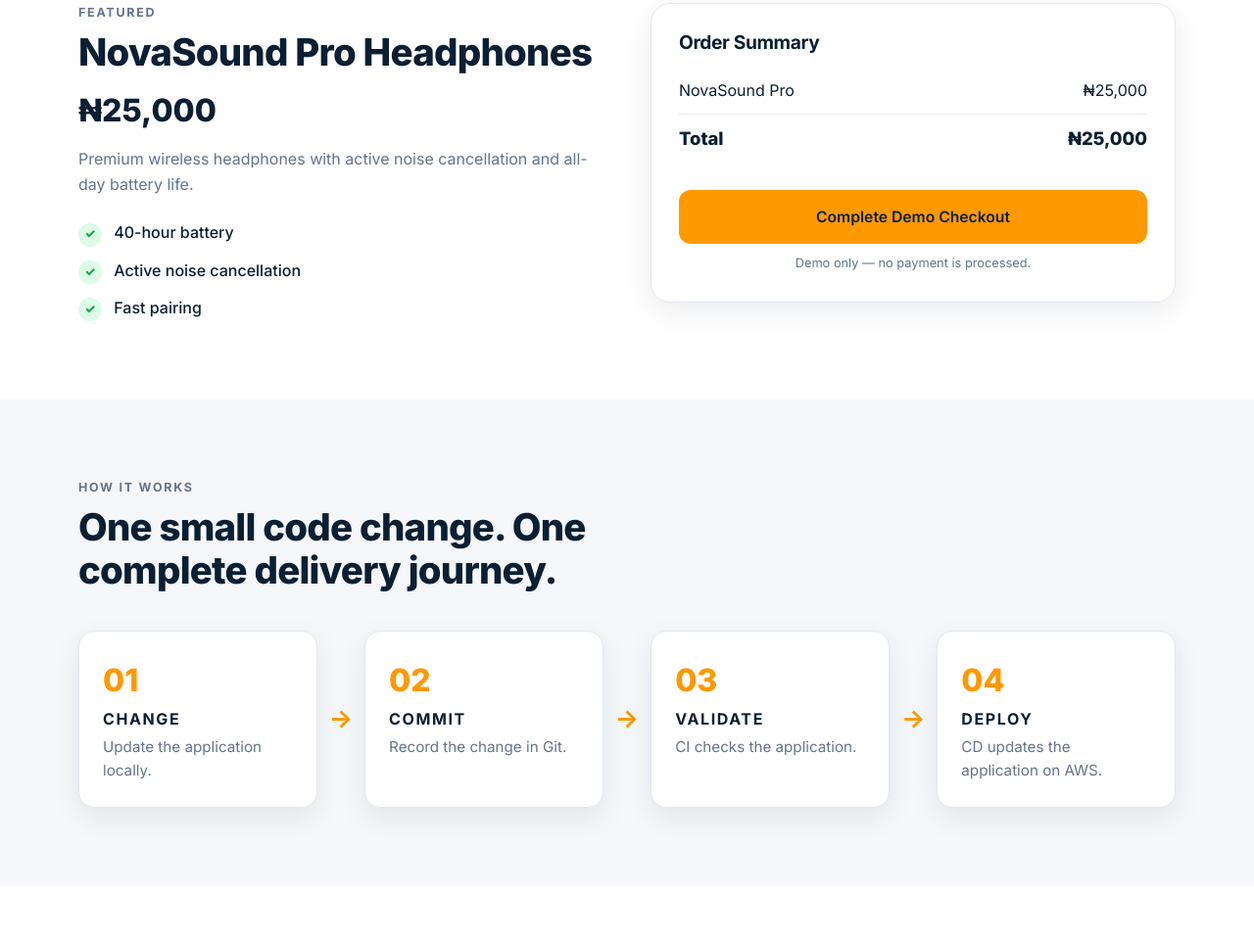
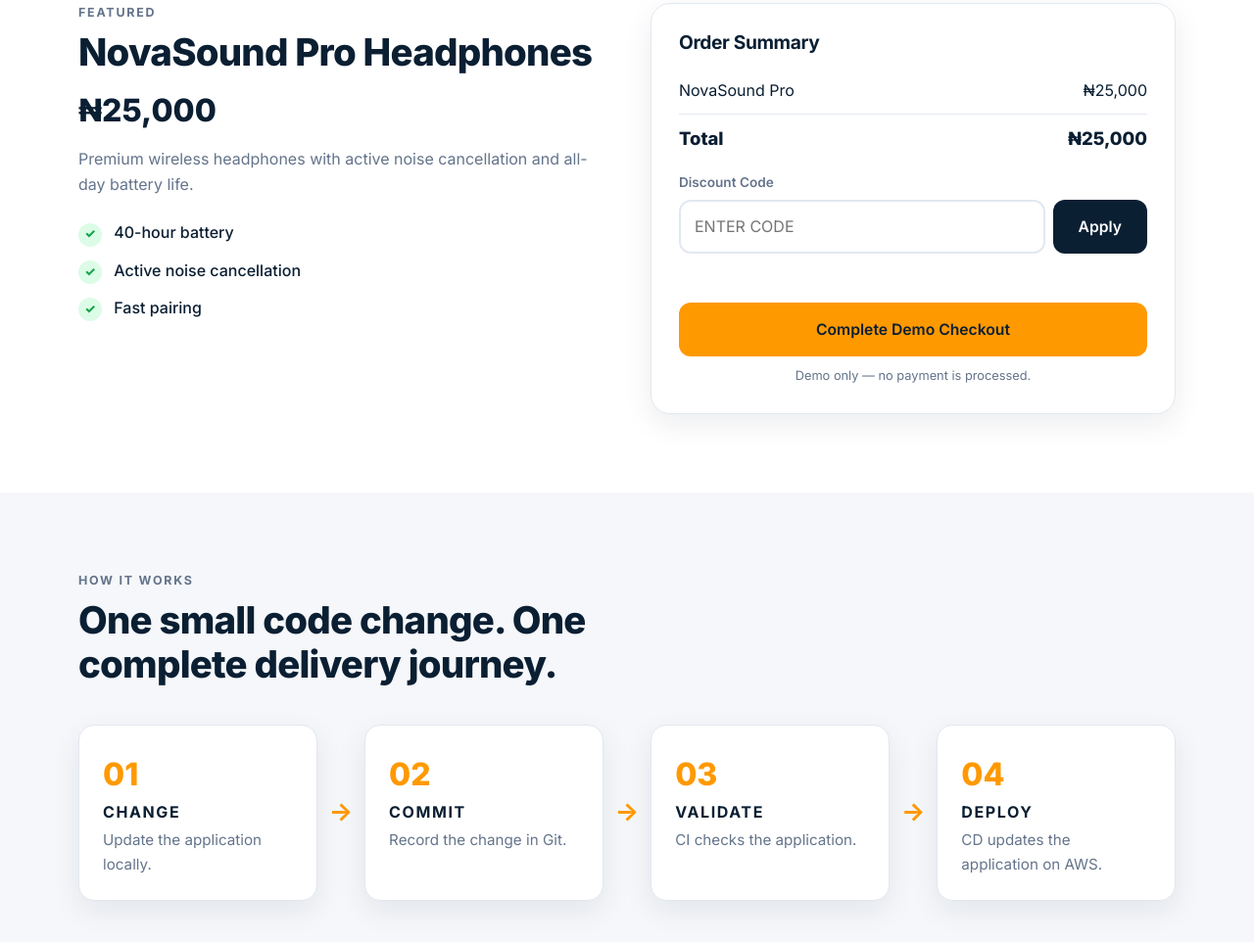
Before and after one commit to wsdm-ci/shopeasy-devops-lab, a plain HTML site: page index.html in a window 1280 px wide. Shown: the part 878-1840 px from the top of the page at 98% size. Drawn offline with Linux system fonts and the light colour scheme.

Commit message:
Enable ShopEasy discount code checkout

```diff
--- a/index.html
+++ b/index.html
@@ -113,12 +113,12 @@
             <span id="total-amount">₦25,000</span>
           </div>
 
-          <!-- <label for="code-input" class="field-label">Discount Code</label>
+          <label for="code-input" class="field-label">Discount Code</label>
           <div class="code-row">
             <input id="code-input" type="text" placeholder="Enter code" autocomplete="off" />
             <button id="apply-btn" class="btn btn-dark" type="button">Apply</button>
           </div>
-          <p id="message" class="message" role="status" aria-live="polite"></p> -->
+          <p id="message" class="message" role="status" aria-live="polite"></p>
 
           <button id="checkout-btn" class="btn btn-primary btn-block" type="button">
             Complete Demo Checkout
```
